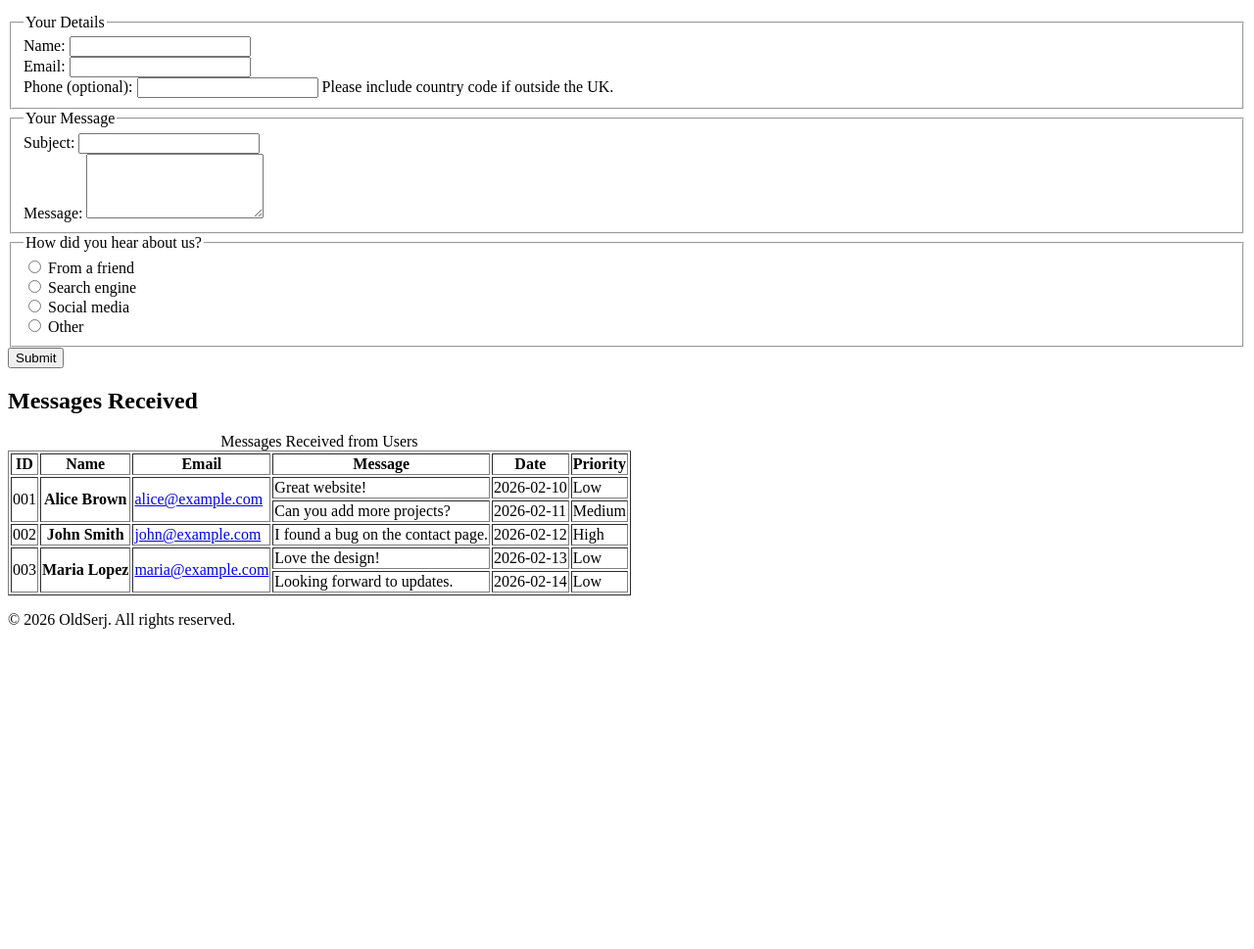
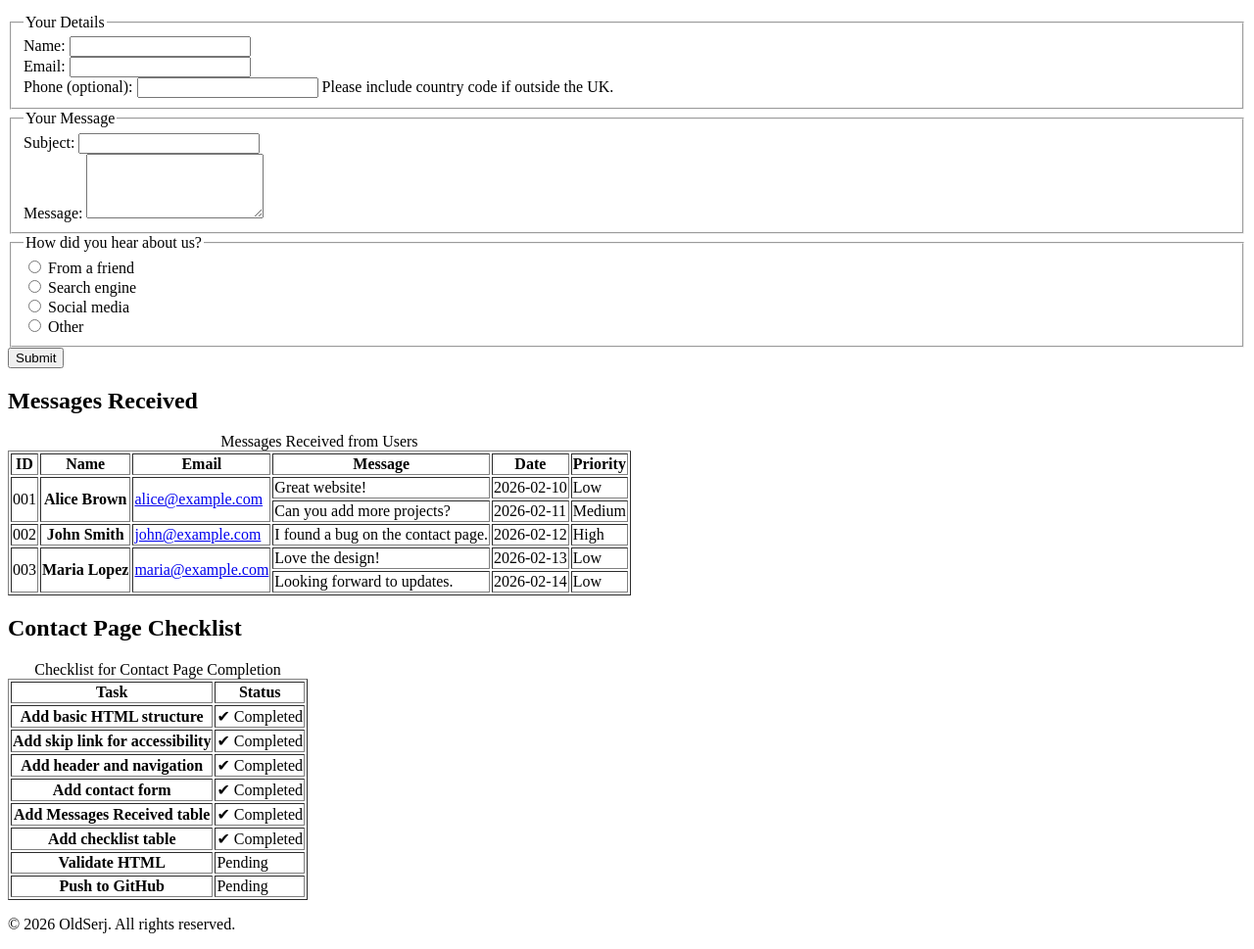
Before and after one commit to OldSerj/lab3-homepage, a plain HTML site: page feedback.html in a window 1280 px wide. Shown: the part 126-1095 px from the top of the page at 98% size. Before the commit the page ends 800 px from the top, so only its background shows below. Drawn offline with Linux system fonts and the light colour scheme.

Commit message:
changes added

```diff
--- a/feedback.html
+++ b/feedback.html
@@ -134,6 +134,59 @@
             </table>
         </section>
 
+        <!-- ========================= -->
+        <!-- CHECKLIST TABLE ADDED     -->
+        <!-- ========================= -->
+        <section>
+            <h2>Contact Page Checklist</h2>
+
+            <table border="1">
+                <caption>Checklist for Contact Page Completion</caption>
+
+                <thead>
+                    <tr>
+                        <th scope="col">Task</th>
+                        <th scope="col">Status</th>
+                    </tr>
+                </thead>
+
+                <tbody>
+                    <tr>
+                        <th scope="row">Add basic HTML structure</th>
+                        <td>✔ Completed</td>
+                    </tr>
+                    <tr>
+                        <th scope="row">Add skip link for accessibility</th>
+                        <td>✔ Completed</td>
+                    </tr>
+                    <tr>
+                        <th scope="row">Add header and navigation</th>
+                        <td>✔ Completed</td>
+                    </tr>
+                    <tr>
+                        <th scope="row">Add contact form</th>
+                        <td>✔ Completed</td>
+                    </tr>
+                    <tr>
+                        <th scope="row">Add Messages Received table</th>
+                        <td>✔ Completed</td>
+                    </tr>
+                    <tr>
+                        <th scope="row">Add checklist table</th>
+                        <td>✔ Completed</td>
+                    </tr>
+                    <tr>
+                        <th scope="row">Validate HTML</th>
+                        <td>Pending</td>
+                    </tr>
+                    <tr>
+                        <th scope="row">Push to GitHub</th>
+                        <td>Pending</td>
+                    </tr>
+                </tbody>
+            </table>
+        </section>
+
     </main>
 
     <footer>
```
